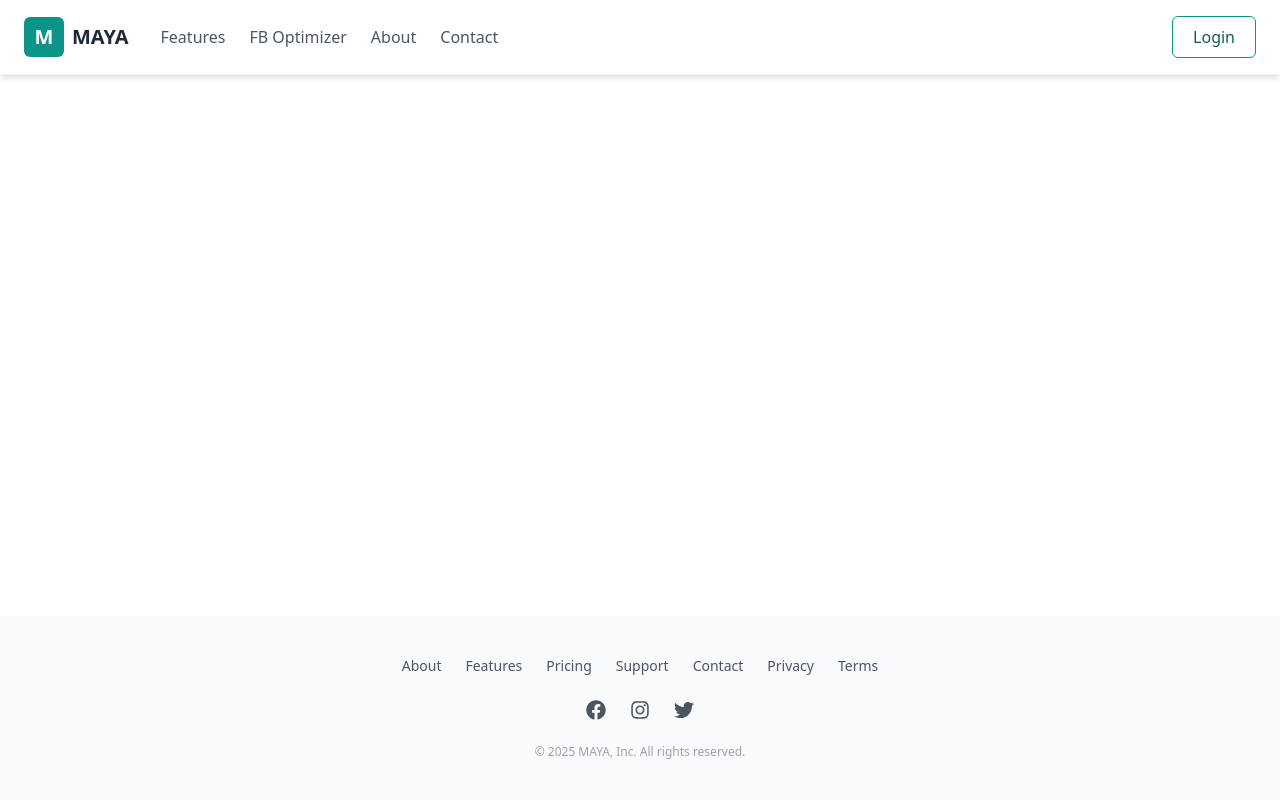
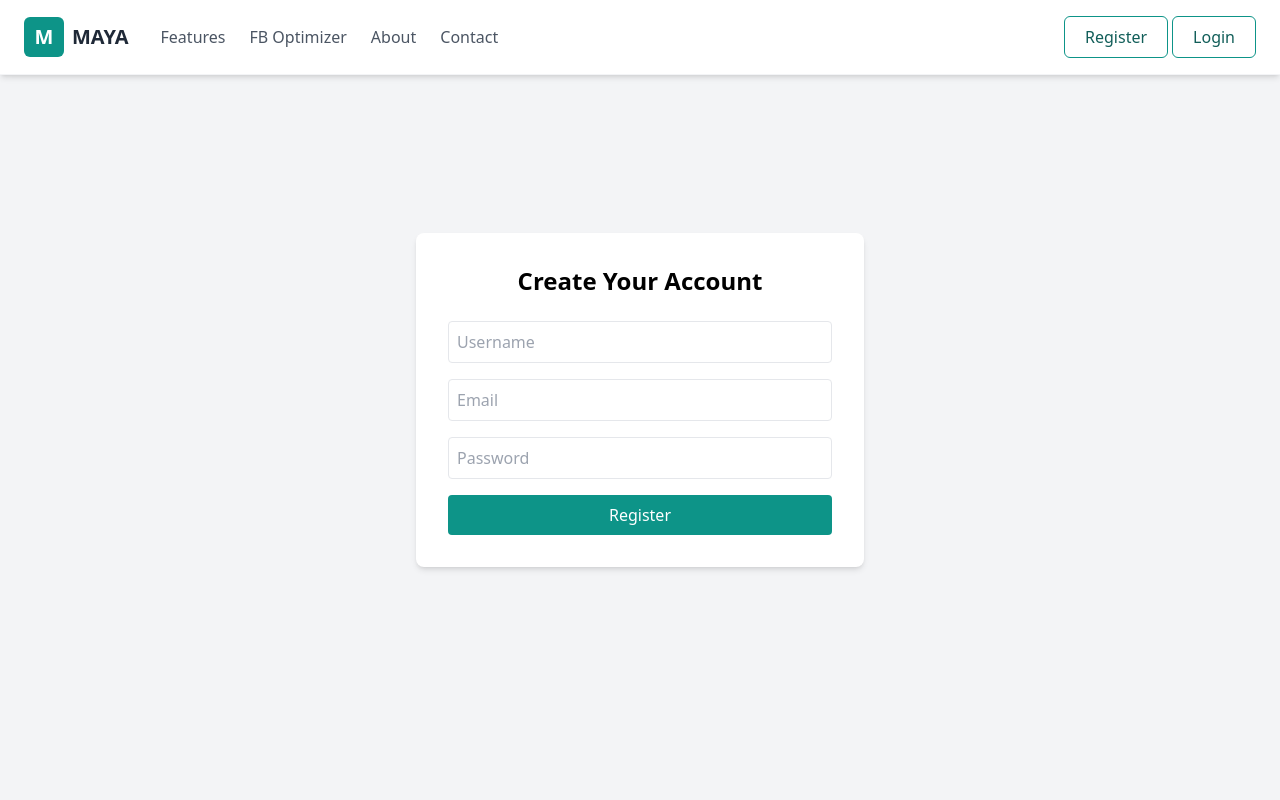
Before and after one commit to theswadhin/MAYA_frontend, a React (Vite) app: page /register in a window 1280 px wide. Shown: the top 800 px of the page. Built offline with nearby package versions, Linux system fonts and the light colour scheme.

Commit message:
register.jsx added and fix navigation issue in header

```diff
--- a/src/App.jsx
+++ b/src/App.jsx
@@ -4,6 +4,7 @@ import Home from './Home.jsx'
 import Footer from './footer.jsx';
 import ContentGenerationFlow from './ContentGenerationFlow.jsx';
 import Login  from './login.jsx';
+import Register from './register.jsx';
 import { BrowserRouter as Router, Routes, Route } from "react-router-dom";
 import reactLogo from './assets/react.svg'
 import viteLogo from '/vite.svg'
@@ -24,6 +25,7 @@ return (
             <Route path="/" element={<Home />} />
             <Route path="/login" element={<Login />} />
             <Route path="/ContentGenerationFlow" element={<ContentGenerationFlow />} />
+            <Route path="/register" element={<Register />} />
           </Routes>
         </main>
 
--- a/src/Home.jsx
+++ b/src/Home.jsx
@@ -33,7 +33,7 @@ export default function Home() {
       </section>
 
       {/* Features Section */}
-      <section id="feature" className="pt-24 flex flex-col items-center w-full max-w-5xl text-center space-y-12">
+      <section id="features" className="pt-24 flex flex-col items-center w-full max-w-5xl text-center space-y-12">
         <div>
           <h3 className="text-teal-600 font-semibold">FEATURES</h3>
           <h2 className="text-3xl md:text-4xl font-bold mt-2 text-black">
--- a/src/header.jsx
+++ b/src/header.jsx
@@ -1,11 +1,23 @@
 import React from "react";
-import { Link } from "react-router-dom";
+import { Link,useNavigate } from "react-router-dom";
 
 const Header = () => {
+  const navigate = useNavigate();
+
+  const goToFeatures = () => {
+    navigate("/", { state: { scrollTo: "features" } });
+  };
+  const goToAbout = () => {
+    navigate("/", { state: { scrollTo: "about" } });
+  };
+  const goToContact = () => {
+    navigate("/", { state: { scrollTo: "contact" } });
+  }
+
   return (
-    <header className="fixed flex items-center justify-between px-6 py-4 border-b border-gray-100 shadow-md bg-white w-full">
+    <header className="fixed flex z-20 items-center justify-between px-6 py-4 border-b border-gray-100 shadow-md bg-white w-full">
                     <div className="flex items-center space-x-8">
-                    <a href="#home">
+                    <a href="/">
                       <div className="flex items-center">
                             <div className="flex items-center justify-center w-10 h-10 rounded-md bg-teal-600 text-white font-bold text-xl">
                                 M
@@ -13,27 +25,35 @@ const Header = () => {
                             <span className="ml-2 font-bold text-xl text-gray-800">MAYA</span>
                         </div>
                         </a>
+
                         <nav className="hidden md:flex items-center space-x-6">
-                            <a href="#feature" className="text-gray-600 hover:text-gray-900 transition-colors">
+                            <a href="#features" onClick={goToFeatures} className="text-gray-600 hover:text-gray-900 transition-colors">
                                 Features
                             </a>
                             <a href="/ContentGenerationFlow" className="text-gray-600  hover:text-gray-900 transition-colors">
                                 FB Optimizer
                             </a>
-                            <a href="#about" className="text-gray-600 hover:text-gray-900 transition-colors">
+                            <a href="#about" onClick={goToAbout} className="text-gray-600 hover:text-gray-900 transition-colors">
                                 About
                             </a>
-                            <a href="#contact" className="text-gray-600 hover:text-gray-900 transition-colors">
+                            <a href="#contact" onClick={goToContact} className="text-gray-600 hover:text-gray-900 transition-colors">
                                 Contact
                             </a>
                         </nav>
                     </div>
 
+                  <div className="md:flex items-center space-x-1">
+                    <Link to="/register">
+                    <button className=" md:flex px-5 py-2 rounded-md border border-teal-600 text-teal-800 hover:bg-teal-100 transition-colors">
+                        Register
+                    </button>
+                    </Link>
                     <Link to="/login">
                     <button className="md:flex px-5 py-2 rounded-md border border-teal-600 text-teal-800 hover:bg-teal-100 transition-colors">
                         Login
                     </button>
                     </Link>
+                    </div>
                 </header>
 
   );
--- /dev/null
+++ b/src/register.jsx
@@ -0,0 +1,63 @@
+import React, { useState } from "react";
+import { useNavigate } from "react-router-dom";
+import axios from "axios";
+
+export default function Register() {
+  const [form, setForm] = useState({ username: "", email: "", password: "" });
+  const navigate = useNavigate();
+
+  const handleChange = (e) => {
+    setForm({ ...form, [e.target.name]: e.target.value });
+  };
+
+  const handleSubmit = async (e) => {
+    e.preventDefault();
+    try {
+      await axios.post("http://localhost:5000/api/register", form);
+      alert("Registration successful");
+      navigate("/login");
+    } catch (err) {
+      alert(err.response?.data?.message || "Registration failed");
+    }
+  };
+
+  return (
+    <div className="min-h-screen flex items-center justify-center bg-gray-100">
+      <div className="bg-white p-8 rounded-lg shadow-md w-full max-w-md">
+        <h2 className="text-2xl font-bold mb-6 text-center">Create Your Account</h2>
+        <form onSubmit={handleSubmit} className="space-y-4">
+          <input
+            type="text"
+            name="username"
+            placeholder="Username"
+            className="w-full border p-2 rounded"
+            onChange={handleChange}
+            required
+          />
+          <input
+            type="email"
+            name="email"
+            placeholder="Email"
+            className="w-full border p-2 rounded"
+            onChange={handleChange}
+            required
+          />
+          <input
+            type="password"
+            name="password"
+            placeholder="Password"
+            className="w-full border p-2 rounded"
+            onChange={handleChange}
+            required
+          />
+          <button
+            type="submit"
+            className="w-full bg-teal-600 text-white p-2 rounded hover:bg-teal-700"
+          >
+            Register
+          </button>
+        </form>
+      </div>
+    </div>
+  );
+}
```
